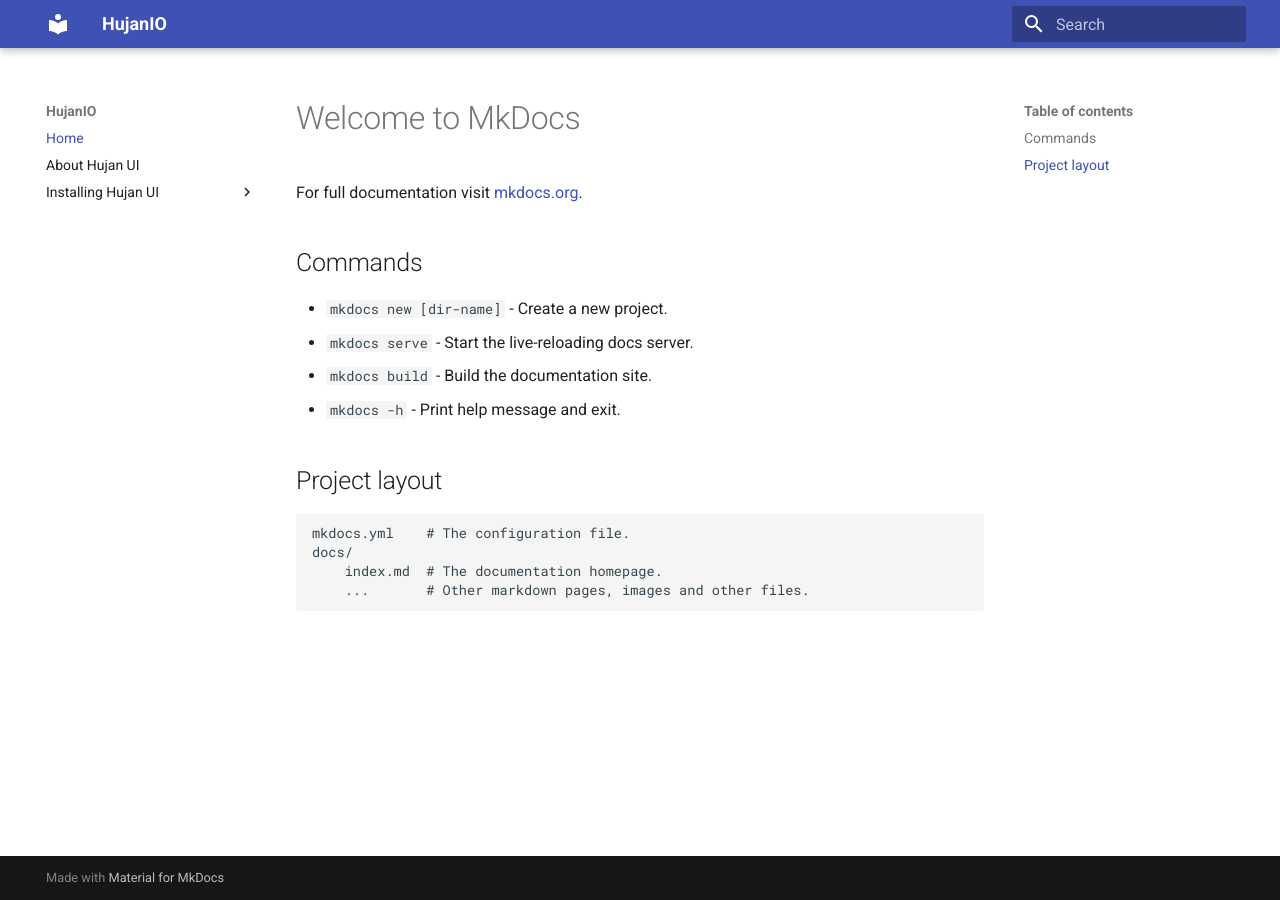
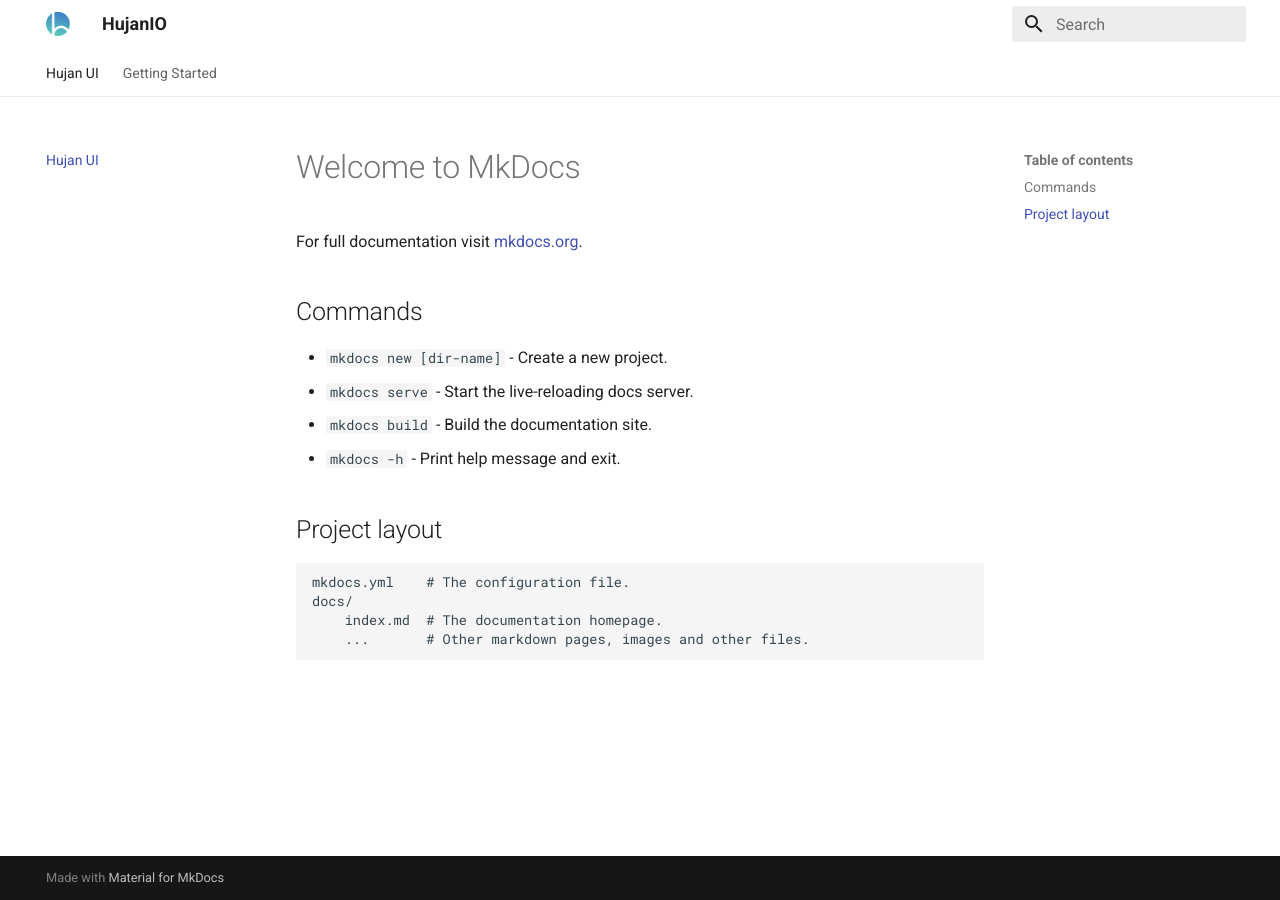
Before and after one commit to hujanio/hujanio.github.io, an MkDocs documentation site: the page built from docs/index.md, in a window 1280 px wide. Built offline with MkDocs 1.6.1 and Material for MkDocs 9.7.7, drawn with Linux system fonts in a browser that asks for light colours.

Commit message:
modify index

```diff
--- a/index.html
+++ /dev/null
@@ -1,3 +0,0 @@
-<head>
-    <meta http-equiv="refresh" content="0; URL=/public" />
-</head>
--- a/mkdocs.yml
+++ b/mkdocs.yml
@@ -2,10 +2,16 @@ site_name: HujanIO
 docs_dir: docs
 theme :
   name: material
+  palette :
+    primary: white
+    accent: light blue
+  logo: img/logo.png
+  favicon: img/logo.png
+  features:
+    - navigation.tabs
 nav:
-  - Home: index.md
-  - About Hujan UI : about.md
-  - Installing Hujan UI :
+  - Hujan UI : index.md
+  - Getting Started :
       - Prerequisite: prerequisite.md
-      - MaaS Installation: install-maas.md
+      - MAAS Installation: install-maas.md
       - Deploy Hujan UI : install.md
```
Also changed, not shown: docs/about.md (deleted), docs/img/logo.png (added).
